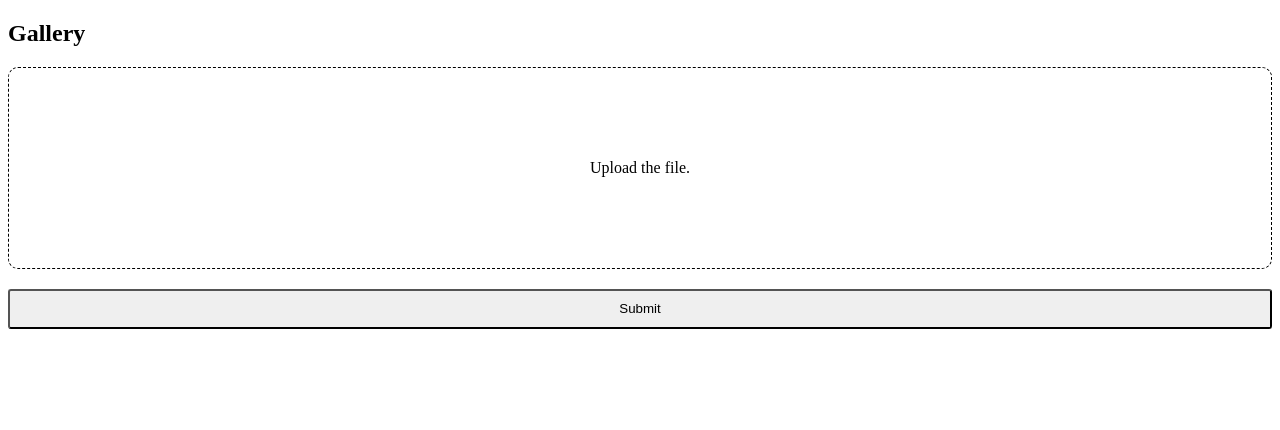
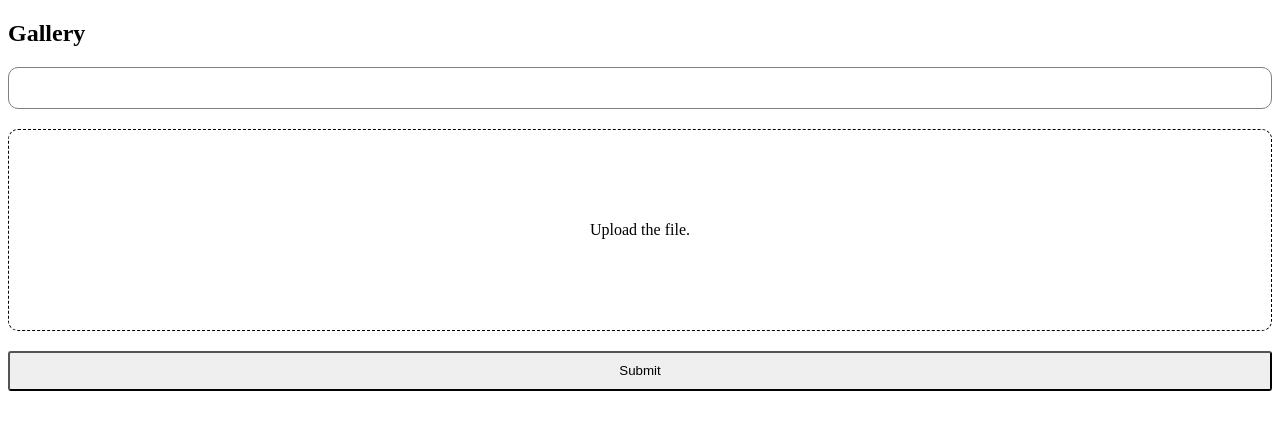
Before and after one commit to Jungjiwoo1028/Gallery, a React (Create React App) app in the folder client/: page / in a window 1280 px wide. Shown: the top 430 px of the page. Built offline with nearby package versions, Linux system fonts and the light colour scheme.

Commit message:
add: progress bar

```diff
--- /dev/null
+++ b/client/src/components/ProgressBar.css
@@ -0,0 +1,16 @@
+.progress-bar-boundary {
+  border: 1px solid grey;
+  margin-bottom: 20px;
+  height: 40px;
+  border-radius: 10px;
+}
+
+.progress-bar-boundary div {
+  text-align: center;
+  background-color: green;
+  height: 30px;
+  padding-top: 10px;
+  border-radius: 10px;
+  color: #fff;
+  transition: 0.3s;
+}
--- /dev/null
+++ b/client/src/components/ProgressBar.js
@@ -0,0 +1,14 @@
+import React, { useState } from "react";
+import axios from "axios";
+import "./ProgressBar.css";
+import { toast } from "react-toastify";
+
+const ProgressBar = ({ percent }) => {
+  return (
+    <div className="progress-bar-boundary">
+      <div style={{ width: `${percent}%` }}>{percent}%</div>
+    </div>
+  );
+};
+
+export default ProgressBar;
--- a/client/src/components/UploadForm.js
+++ b/client/src/components/UploadForm.js
@@ -1,11 +1,14 @@
 import React, { useState } from "react";
 import axios from "axios";
 import "./UploadForm.css";
+import ProgressBar from "./ProgressBar";
 import { toast } from "react-toastify";
 
 const UploadForm = () => {
+  const defaultFileName = "Upload the file.";
   const [file, setFile] = useState(null);
-  const [fileName, setFileName] = useState("Upload the file.");
+  const [fileName, setFileName] = useState(defaultFileName);
+  const [percent, setPercent] = useState(0);
 
   const imageSelectHandler = (e) => {
     const imageFile = e.target.files[0];
@@ -24,9 +27,18 @@ const UploadForm = () => {
     try {
       const res = await axios.post("/upload", formData, {
         headers: { "Content-Type": "multipart/form-data" },
+        onUploadProgress: (e) => {
+          setPercent(Math.round((100 * e.loaded) / e.total));
+        },
       });
       toast.success("success!");
+      setTimeout(() => {
+        setPercent(0);
+        setFileName(defaultFileName);
+      }, 3000);
     } catch (err) {
+      setPercent(0);
+      setFileName(defaultFileName);
       toast.error(err.message);
       console.log(err);
     }
@@ -34,6 +46,7 @@ const UploadForm = () => {
 
   return (
     <form onSubmit={onSubmit}>
+      <ProgressBar percent={percent} />
       <div className="file-dropper">
         {fileName}
         <input id="image" type="file" onChange={imageSelectHandler} />
```
Also changed, not shown: 3 other files (tests, documents, lock files or other folders).
